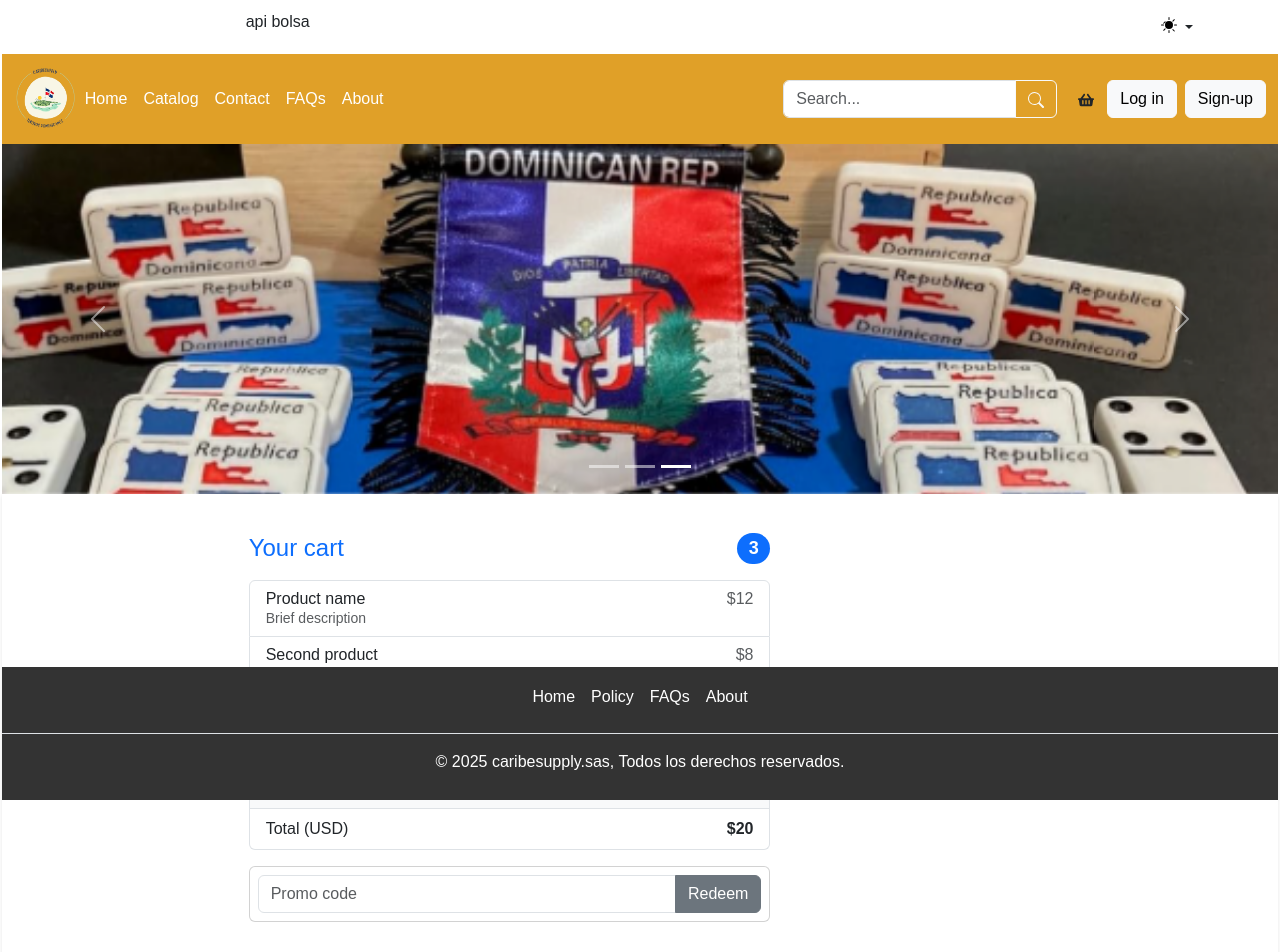
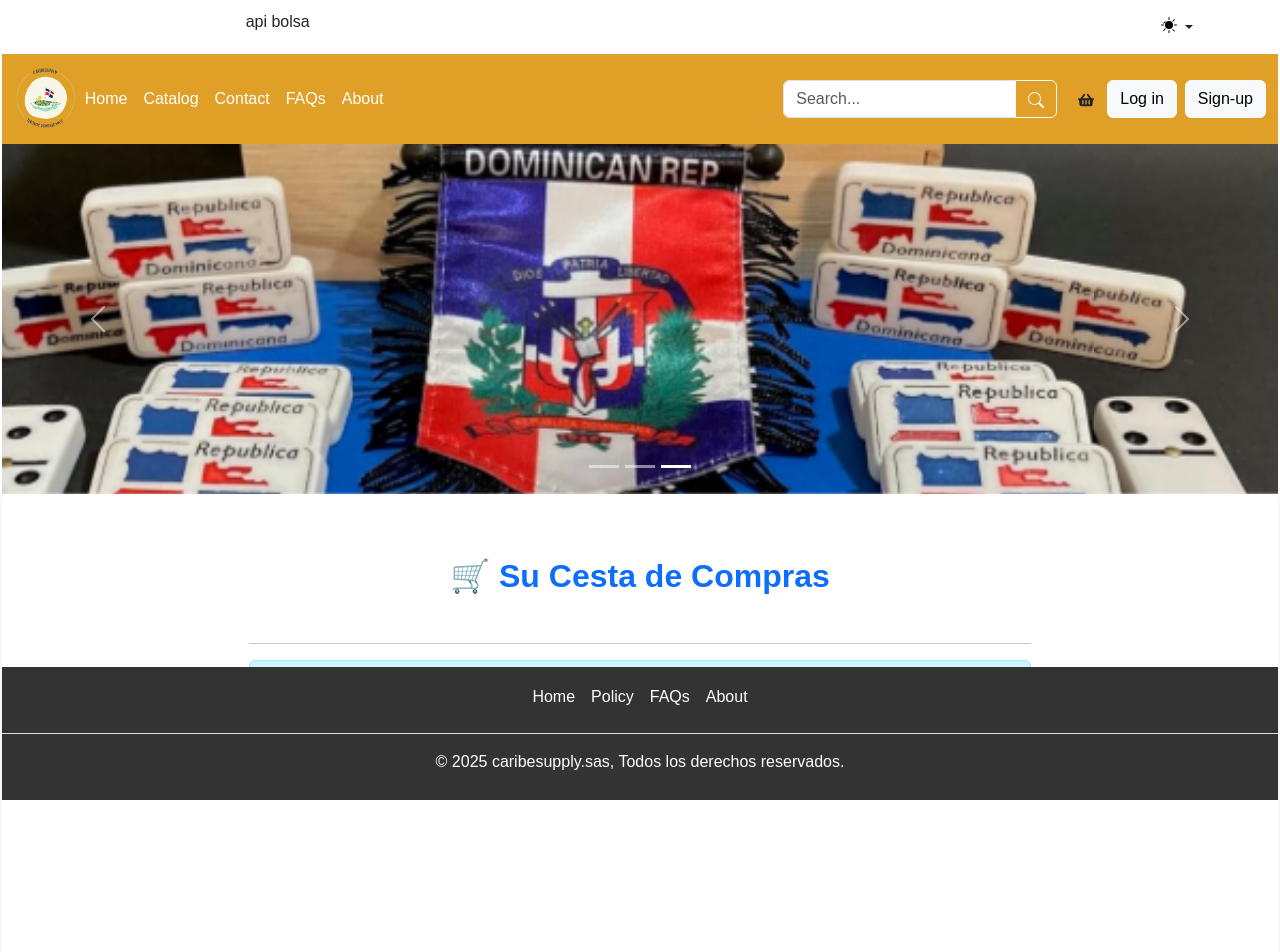
Before and after one commit to Osonigg/Caribe-Supply-SAS, a React (Create React App) app: page /carbasket in a window 1280 px wide. Shown: the top 952 px of the page. Built offline with nearby package versions, Linux system fonts and the light colour scheme.

Commit message:
Mejoras al CarBasket

```diff
--- a/src/App.jsx
+++ b/src/App.jsx
@@ -1,5 +1,4 @@
 import "./App.css";
-import "bootstrap/dist/css/bootstrap.min.css";
 import { Routes, Route } from "react-router-dom";
 import Navigation from "./components/Navigation.jsx";
 import ThemeToggle from "./components/ThemeToggle.jsx";
--- a/src/pages/CarBasket.jsx
+++ b/src/pages/CarBasket.jsx
@@ -1,57 +1,144 @@
-import React from "react";
+import React, { useState } from "react";
+import { Link } from "react-router-dom";
 
 function CarBasket() {
+    // 💡 ESTADO INICIAL: El carrito inicia vacío, esperando la selección del usuario.
+    // En tu aplicación real, esta lista vendría de tu estado global (Context, Redux, etc.).
+    const [cartItems, setCartItems] = useState([]);
+
+    // Lógica de cálculo del total
+    const calculateTotal = () => {
+        // Usa reduce para sumar el precio * cantidad de cada artículo
+        return cartItems.reduce((acc, item) => acc + item.price * item.quantity, 0);
+    };
+
+    const totalSinImpuestos = calculateTotal();
+    const ITBIS = totalSinImpuestos * 0.18; // Cálculo del 18% de ITBIS
+    const totalConImpuestos = totalSinImpuestos + ITBIS;
+
+    // Función para eliminar un artículo
+    const removeItem = (id) => {
+        setCartItems(cartItems.filter(item => item.id !== id));
+    };
+
+    // Función para ajustar la cantidad
+    const updateQuantity = (id, newQuantity) => {
+        // Asegura que el valor sea un número entero
+        const quantity = parseInt(newQuantity);
+
+        if (quantity <= 0 || isNaN(quantity)) {
+            removeItem(id);
+            return;
+        }
+
+        setCartItems(cartItems.map(item =>
+            item.id === id ? { ...item, quantity: quantity } : item
+        ));
+    };
+
     return (
-    <div className="container">
-      <div class="col-12 col-md-8 col-lg-0 py-4 mb-3 me-auto">
-        <h4 class="d-flex justify-content-between align-items-center mb-3">
-          <span class="text-primary">Your cart</span>
-          <span class="badge bg-primary rounded-pill">3</span>
-        </h4>
-        <ul class="list-group mb-3">
-          <li class="list-group-item d-flex justify-content-between lh-sm">
+        <div className="container my-5">
+            <h2 className="text-center mb-5 fw-bold text-primary">🛒 Su Cesta de Compras</h2>
+            <hr />
+
+            {/* Condición: Muestra alerta si el carrito está vacío */}
+            {cartItems.length === 0 ? (
+                <div className="alert alert-info text-center p-4 shadow-sm">
+                    El carrito está vacío. ¡Es momento de llenar el carro con tus productos favoritos!
+                    <br/>
+                    {/* ENLACE AL CATÁLOGO: to="/" es la ruta correcta */}
+                    <Link to="/" className="alert-link fw-bold">Volver al Catálogo</Link>
+                </div>
+            ) : (
+                // Estructura para mostrar los artículos
+                <div className="row">
+                    {/* Columna de Artículos en el Carrito */}
+                    <div className="col-lg-8">
+                        <h4 className="mb-3">Artículos Seleccionados ({cartItems.length})</h4>
+                        <ul className="list-group shadow-sm">
+                            {cartItems.map(item => (
+                                <li key={item.id} className="list-group-item d-flex flex-column flex-md-row justify-content-between align-items-center py-3">
+
+                                    <div className="d-flex align-items-center w-50 mb-3 mb-md-0">
+                                        {/* La imagen usa la ruta 'assets/...' de tu array */}
+                                        <img
+                                            src={item.image}
+                                            alt={item.name}
+                                            style={{ width: '80px', height: '80px', objectFit: 'cover', marginRight: '15px', borderRadius: '5px' }}
+                                        />
                                         <div>
-              <h6 class="my-0">Product name</h6>
-              <small class="text-body-secondary">Brief description</small>
-            </div>{" "}
-            <span class="text-body-secondary">$12</span>
+                                            <h5 className="mb-0 text-dark">{item.name}</h5>
+                                            <small className="text-muted">ID: {item.id}</small>
+                                        </div>
+                                    </div>
+
+                                    <div className="d-flex flex-column flex-md-row align-items-center w-50 justify-content-end">
+
+                                        {/* Control de Cantidad (donde estaba el error de parsing) */}
+                                        <div className="d-flex align-items-center me-3 mb-2 mb-md-0">
+                                            <label className="me-2 text-nowrap">Cantidad:</label>
+                                            <input
+                                                type="number"
+                                                value={item.quantity}
+                                                // ✨ Línea corregida: Sintaxis limpia y correcta
+                                                onChange={(e) => updateQuantity(item.id, e.target.value)}
+                                                min="1"
+                                                style={{ width: '60px' }}
+                                                className="form-control form-control-sm text-center"
+                                            />
+                                        </div>
+
+                                        <div className="text-end me-3 mb-2 mb-md-0">
+                                            <span className="fw-bold d-block text-success">
+                                                RD$ {(item.price * item.quantity).toFixed(2)}
+                                            </span>
+                                            <small className="text-muted">RD$ {item.price.toFixed(2)} c/u</small>
+                                        </div>
+
+                                        <button
+                                            onClick={() => removeItem(item.id)}
+                                            className="btn btn-outline-danger btn-sm"
+                                            aria-label={`Eliminar ${item.name}`}
+                                        >
+                                            ❌
+                                        </button>
+                                    </div>
                                 </li>
-          <li class="list-group-item d-flex justify-content-between lh-sm">
-            <div>
-              <h6 class="my-0">Second product</h6>
-              <small class="text-body-secondary">Brief description</small>
+                            ))}
+                        </ul>
                     </div>
-            <span class="text-body-secondary">$8</span>
+
+                    {/* Columna de Resumen del Pedido */}
+                    <div className="col-lg-4 mt-4 mt-lg-0">
+                        <div className="card p-4 shadow-lg sticky-top">
+                            <h4 className="card-title text-center text-primary mb-4">Total del Pedido</h4>
+                            <ul className="list-group list-group-flush mb-3">
+                                <li className="list-group-item d-flex justify-content-between px-0">
+                                    Subtotal (sin ITBIS):
+                                    <span>RD$ {totalSinImpuestos.toFixed(2)}</span>
                                 </li>
-          <li class="list-group-item d-flex justify-content-between lh-sm">
-            <div>
-              <h6 class="my-0">Third item</h6>
-              <small class="text-body-secondary">Brief description</small>
-            </div>
-            <span class="text-body-secondary">$5</span>
+                                <li className="list-group-item d-flex justify-content-between px-0">
+                                    ITBIS (18%):
+                                    <span>RD$ {ITBIS.toFixed(2)}</span>
                                 </li>
-          <li class="list-group-item d-flex justify-content-between bg-body-tertiary">
-            <div class="text-success">
-              <h6 class="my-0">Promo code</h6>
-              <small>EXAMPLECODE</small>
-            </div>
-            <span class="text-success">−$5</span>
-          </li>
-          <li class="list-group-item d-flex justify-content-between">
-            <span>Total (USD)</span>
-            <strong>$20</strong>
+                                <li className="list-group-item d-flex justify-content-between px-0 fw-bold text-success fs-5 border-top pt-2">
+                                    Total a Pagar:
+                                    <span>RD$ {totalConImpuestos.toFixed(2)}</span>
                                 </li>
                             </ul>
 
-        <form class="card p-2">
-          <div class="input-group">
-            <input type="text" class="form-control" placeholder="Promo code" />
-            <button type="submit" class="btn btn-secondary">
-              Redeem
-            </button>
+                            <Link to="/checkout" className="btn btn-success d-block py-2 fw-bold text-uppercase mb-2">
+                                Finalizar Compra
+                            </Link>
+
+                            {/* ENLACE AL CATÁLOGO: to="/" */}
+                            <Link to="/" className="btn btn-outline-secondary d-block py-2">
+                                Volver al Catálogo
+                            </Link>
                         </div>
-        </form>
                     </div>
+                </div>
+            )}
         </div>
     );
 }
--- a/src/pages/productsData.js
+++ b/src/pages/productsData.js
@@ -1,3 +1,4 @@
+// productsData.js
 const productsData = [
     {
         id: 1,
```
Lines whose indentation alone changed are shown as unchanged.
